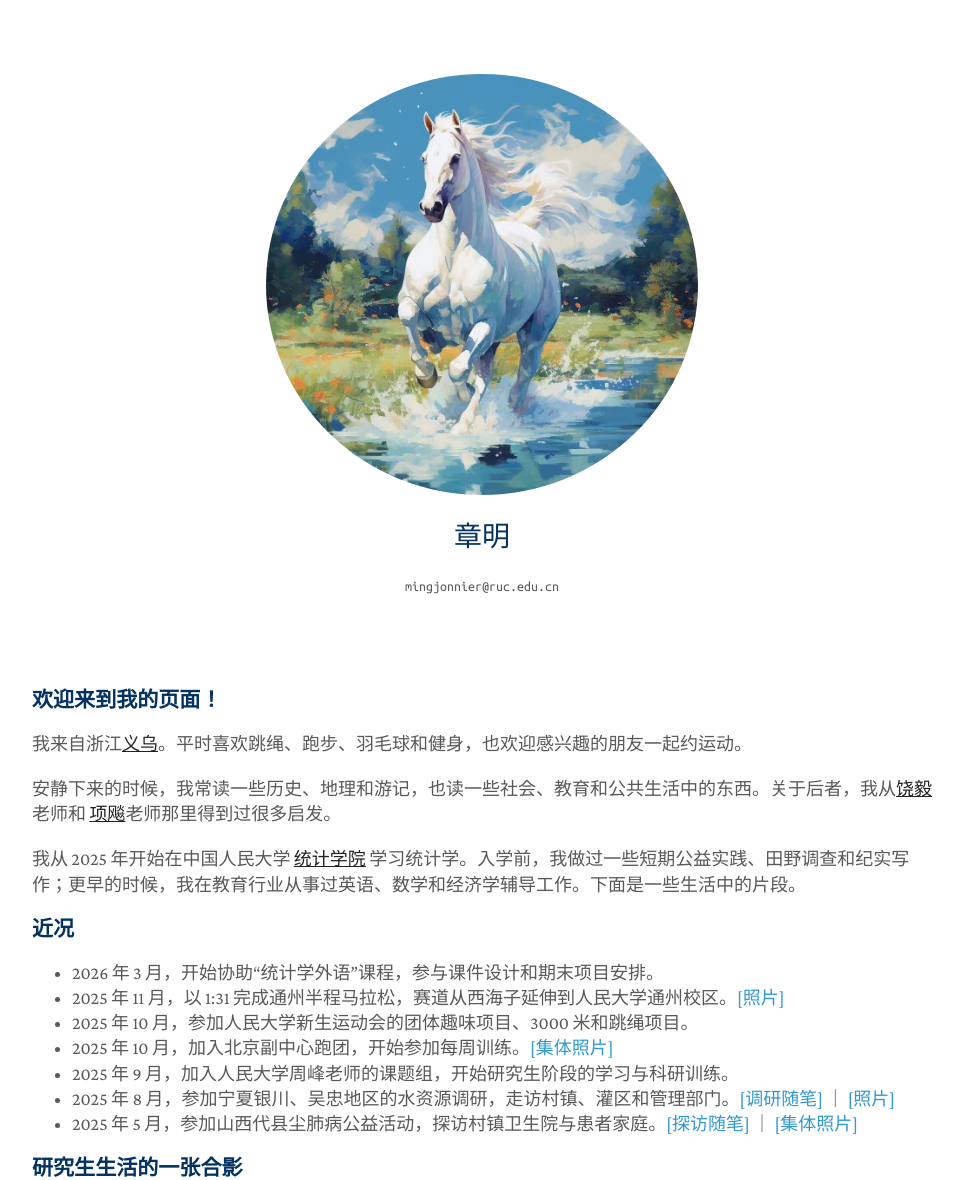
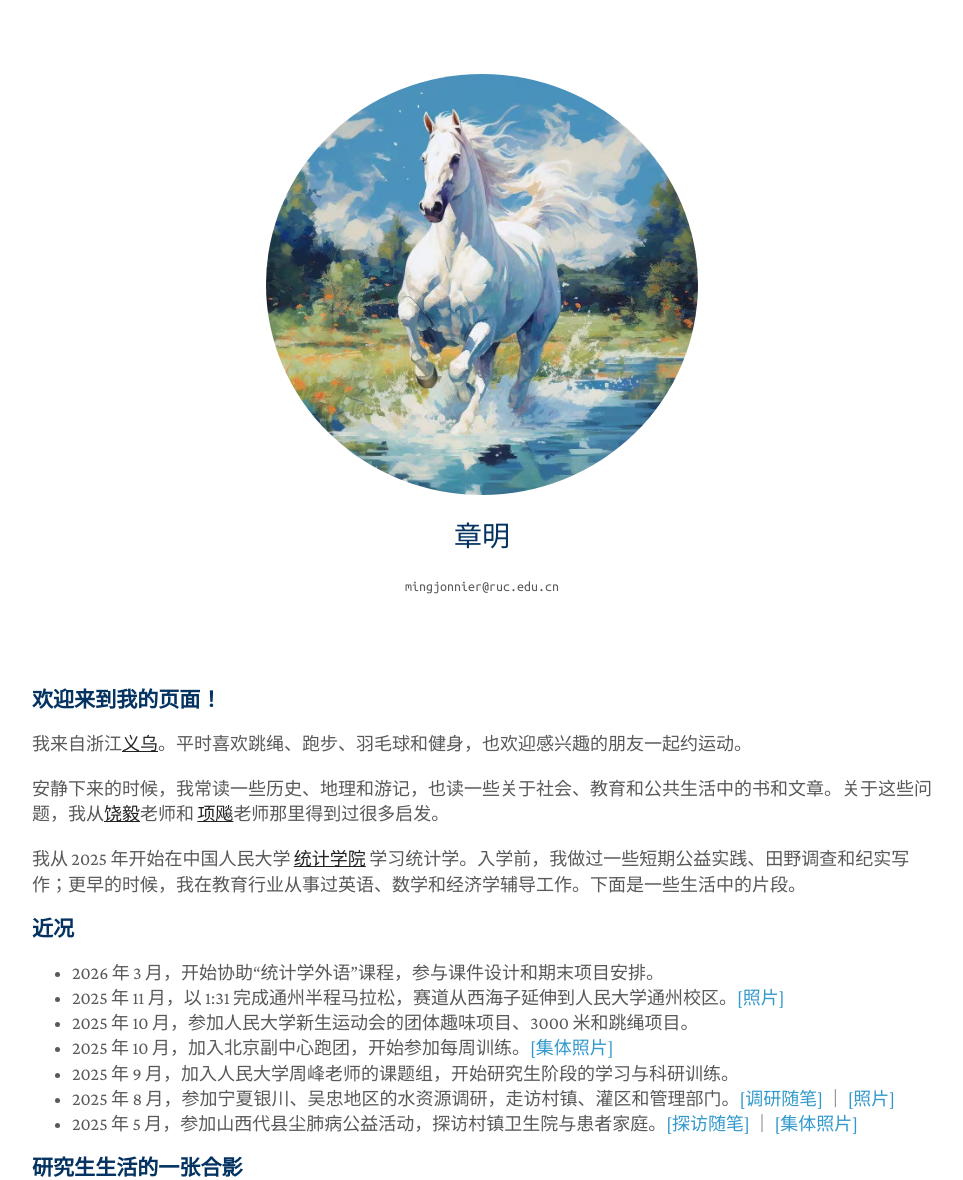
Before and after one commit to zhangming4153/zhangming4153.github.io, a Jekyll site: the page built from cn/index.md, in a window 1280 px wide. Shown: the top 1180 px of the page, without its empty margins (158-1121 px from the left). Built offline with Jekyll 4.4.1, drawn with Linux system fonts in a browser that asks for light colours; a style sheet for code colours, icons or effects is not loaded; grey boxes are pictures that could not be loaded.

Commit message:
Update index.md

```diff
--- a/cn/index.md
+++ b/cn/index.md
@@ -10,7 +10,7 @@ title: 章明
 </p>
 
 <p>
-安静下来的时候，我常读一些历史、地理和游记，也读一些社会、教育和公共生活中的东西。关于后者，我从<a href="https://zh.wikipedia.org/wiki/饶毅"><strong><u>饶毅</u></strong></a>老师和
+安静下来的时候，我常读一些历史、地理和游记，也读一些关于社会、教育和公共生活中的书和文章。关于这些问题，我从<a href="https://zh.wikipedia.org/wiki/饶毅"><strong><u>饶毅</u></strong></a>老师和
 <a href="https://baike.baidu.com/item/项飙/23318243"><strong><u>项飚</u></strong></a>老师那里得到过很多启发。
 </p>
 
```
